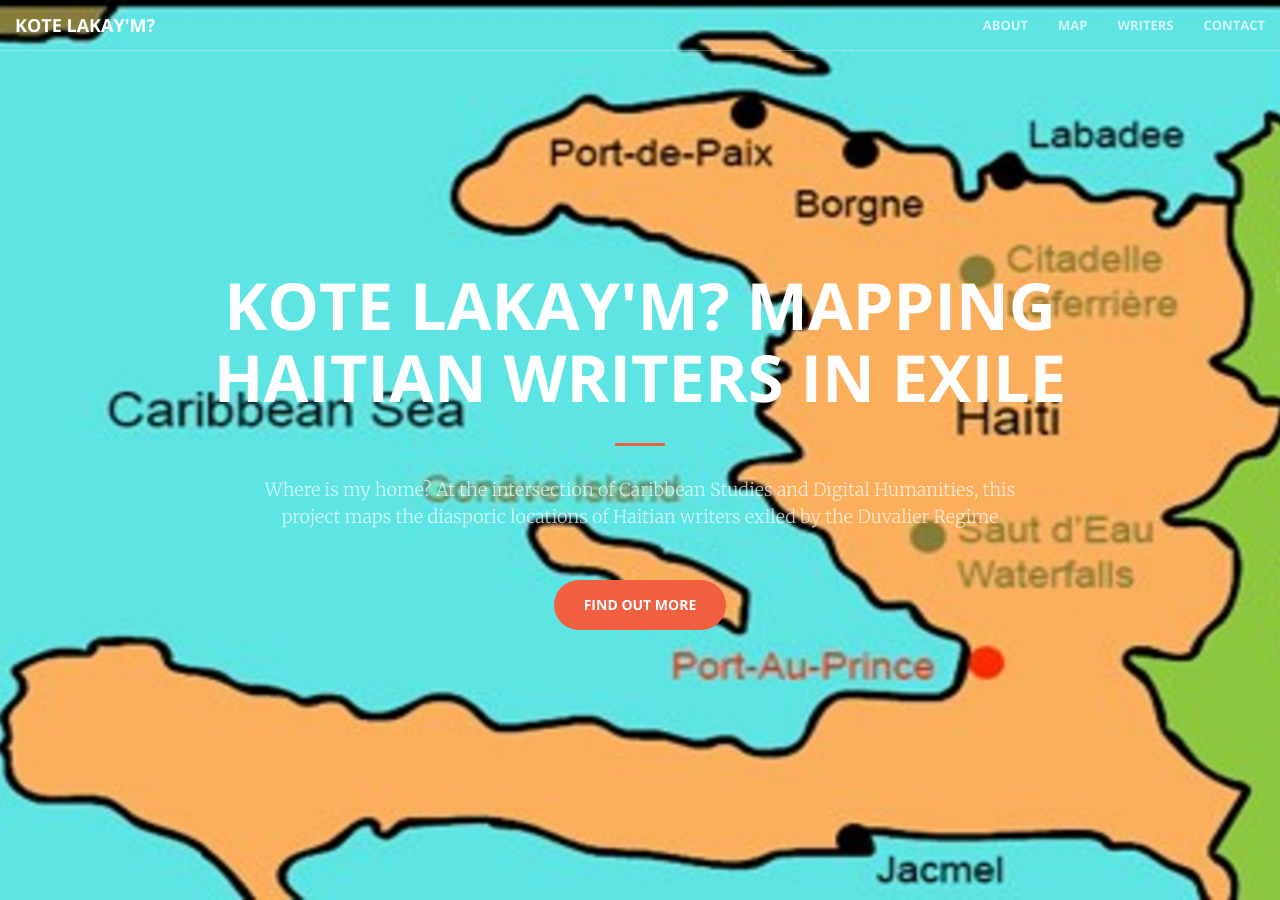
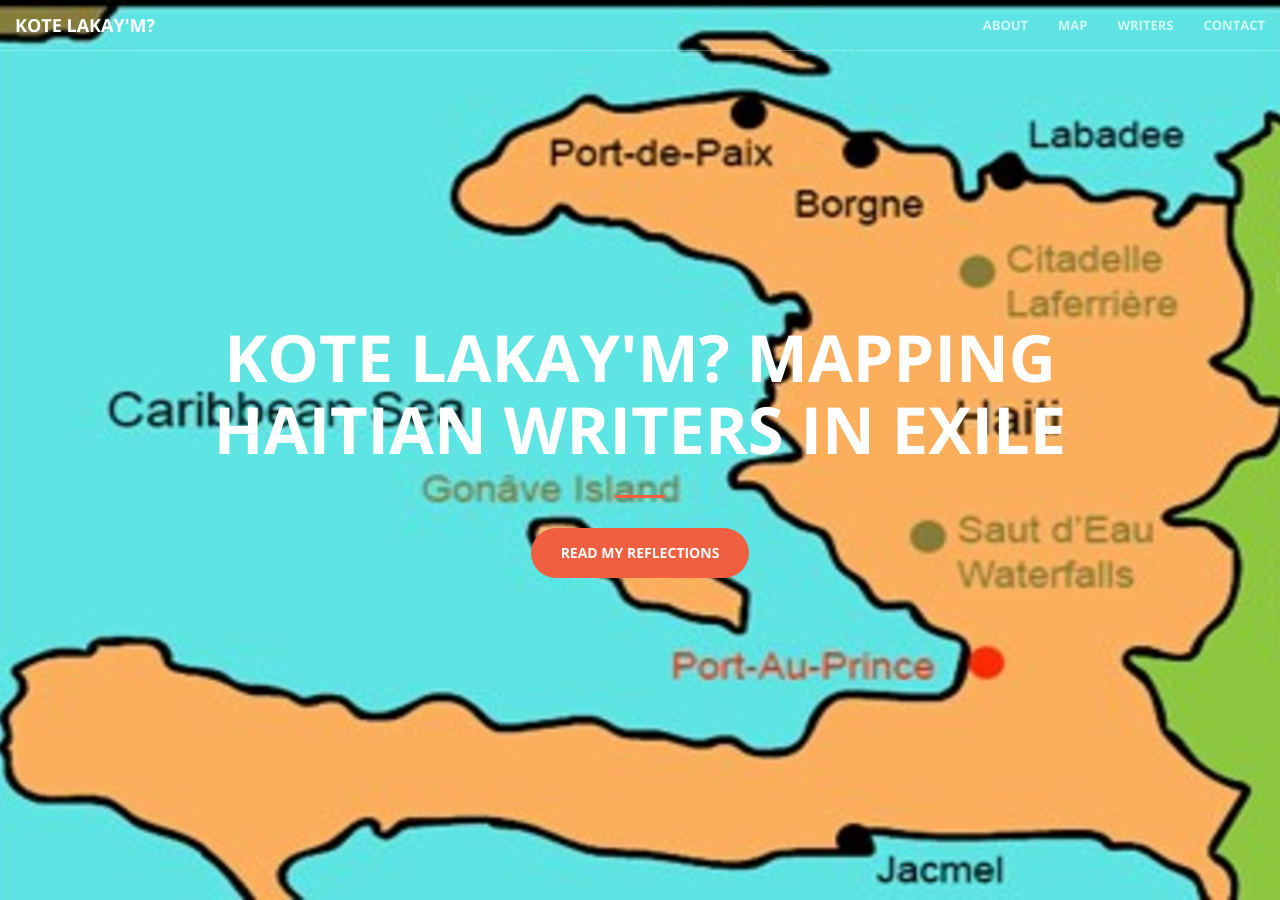
Before and after one commit to gjeanlouis/klmreflections, a Jekyll site: the page built from index.html, in a window 1280 px wide and 900 px high. Built offline with Jekyll 4.4.1, drawn with Linux system fonts in a browser that asks for light colours.

Commit message:
Update header.html

```diff
--- a/_includes/header.html
+++ b/_includes/header.html
@@ -3,8 +3,7 @@
         <div class="header-content-inner">
             <h1>Kote Lakay'M? Mapping Haitian Writers in Exile</h1>
             <hr>
-            <p>Where is my home? At the intersection of Caribbean Studies and Digital Humanities, this project maps the diasporic locations of Haitian writers exiled by the Duvalier Regime</p>
-            <a href="#about" class="btn btn-primary btn-xl page-scroll">Find Out More</a>
+            <a href="#about" class="btn btn-primary btn-xl page-scroll">Read My Reflections</a>
         </div>
     </div>
 </header>
```
